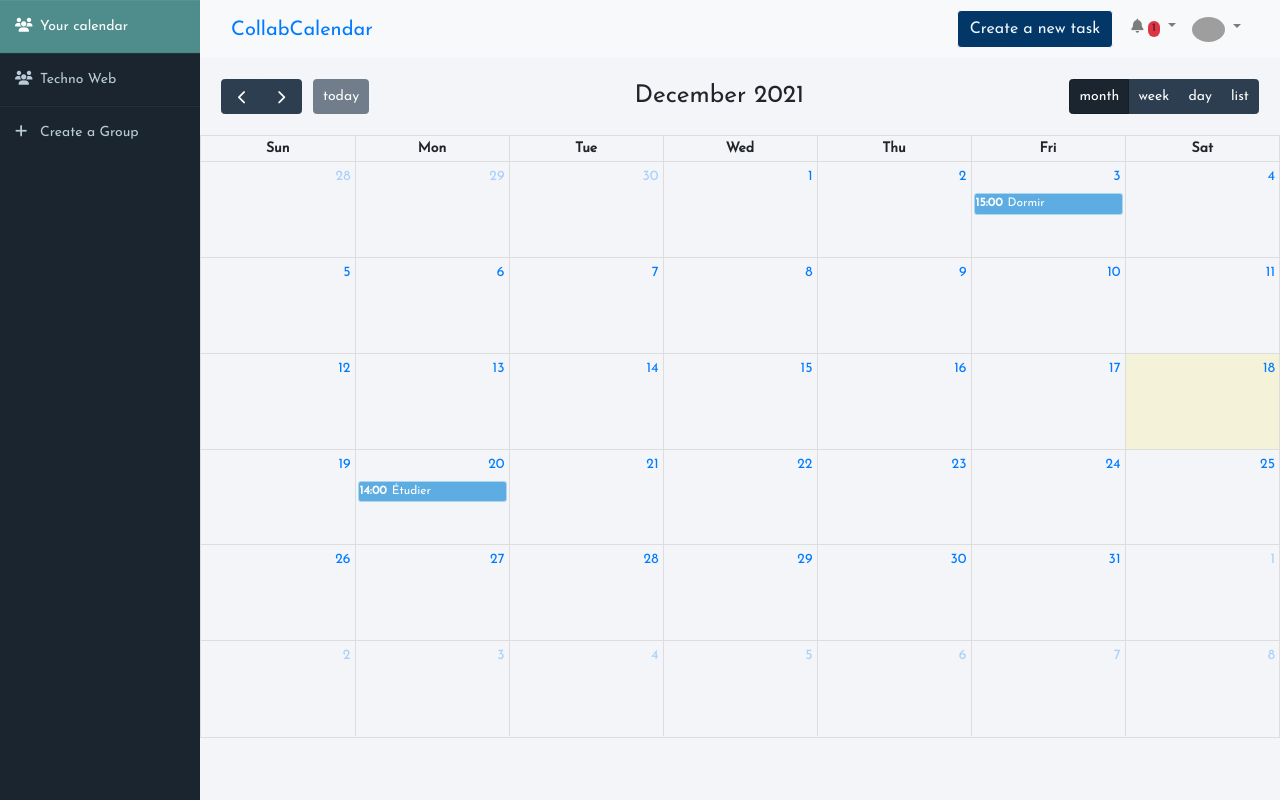
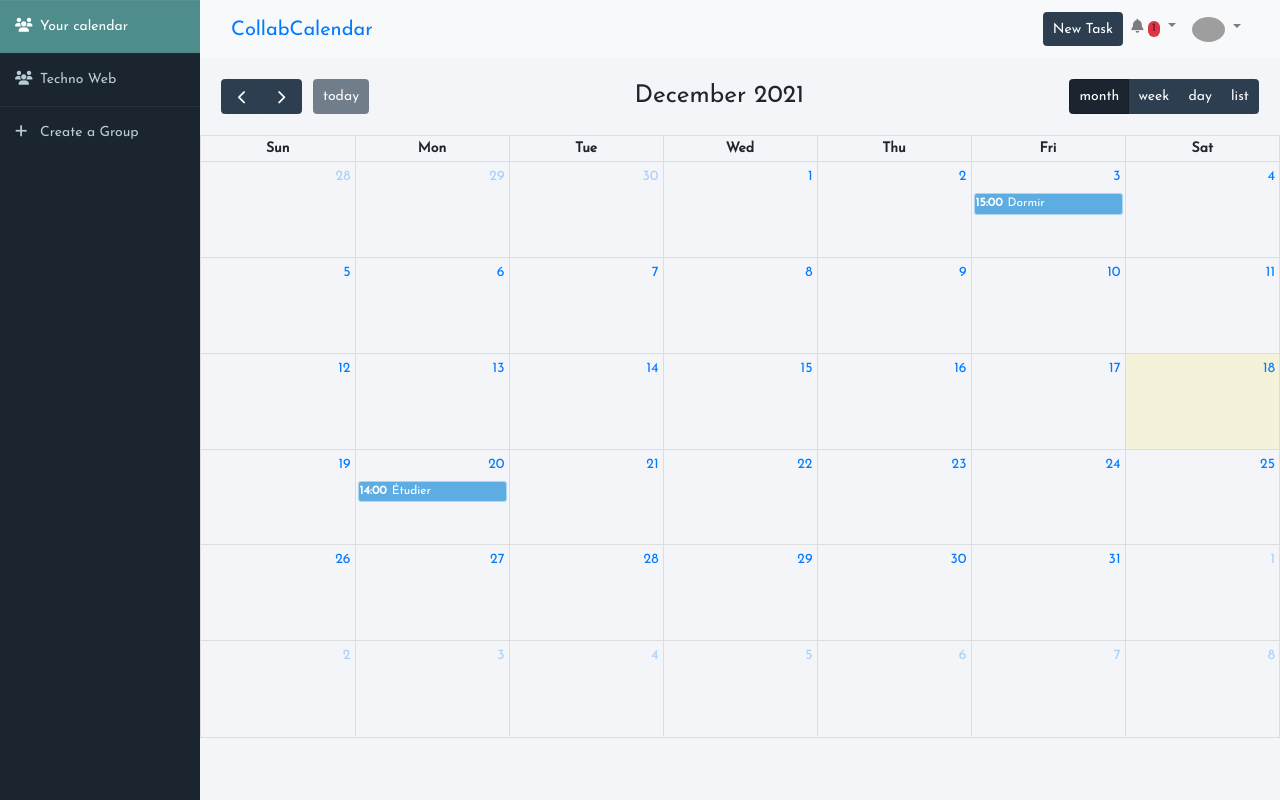
Before and after one commit to AnthonyPierard/CollabCalendar, a Flask app: page / in a window 1280 px wide. Run offline with Flask 2, Linux system fonts and the light colour scheme; data comes from the database, SQL or seed files in the repository; both versions use the stored data as it was after the commit; lists and menus that the app fills with data are empty; some libraries are stand-ins or nearby versions; grey boxes are pictures that could not be loaded.

Commit message:
ajout du meme bouton que FullCalendar

```diff
--- a/app/templates/module/navbar.html
+++ b/app/templates/module/navbar.html
@@ -33,7 +33,10 @@
 
 
             <!-- Create a new task Button-->
-            <a class="btn btn-light px-6" data-toggle="modal" data-target="#NewTaskModal" role="button" style="background-color: #033768; color:aliceblue; margin-right: 10px;"> Create a new task</a>
+            <li class="nav-item fc">
+                <button type="button" class=" fc-button fc-button-primary"data-toggle="modal" data-target="#NewTaskModal">New Task</button>
+            </li>
+            <!-- <a class="btn btn-light px-6" data-toggle="modal" data-target="#NewTaskModal" role="button" style="background-color: #033768; color:aliceblue; margin-right: 10px;"> Create a new task</a> -->
 
 
 
```
Also changed, not shown: data.db.
